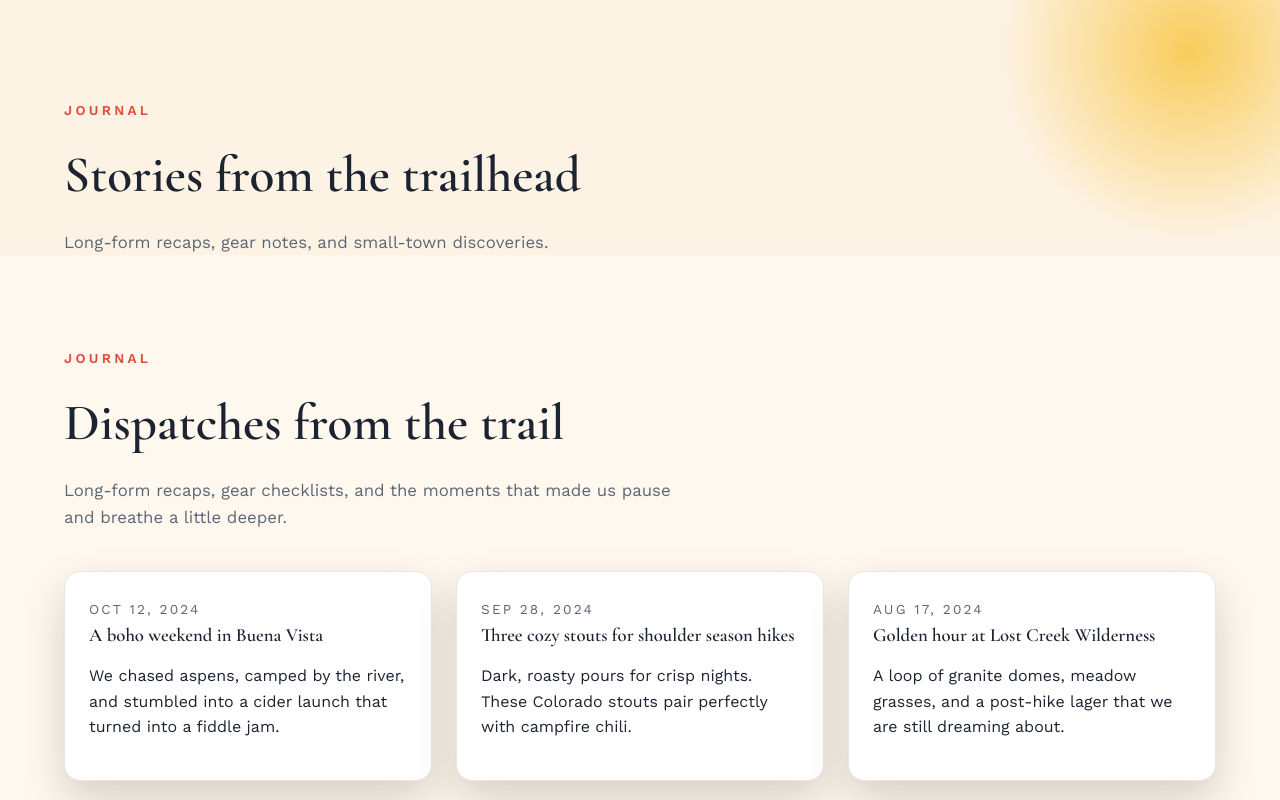
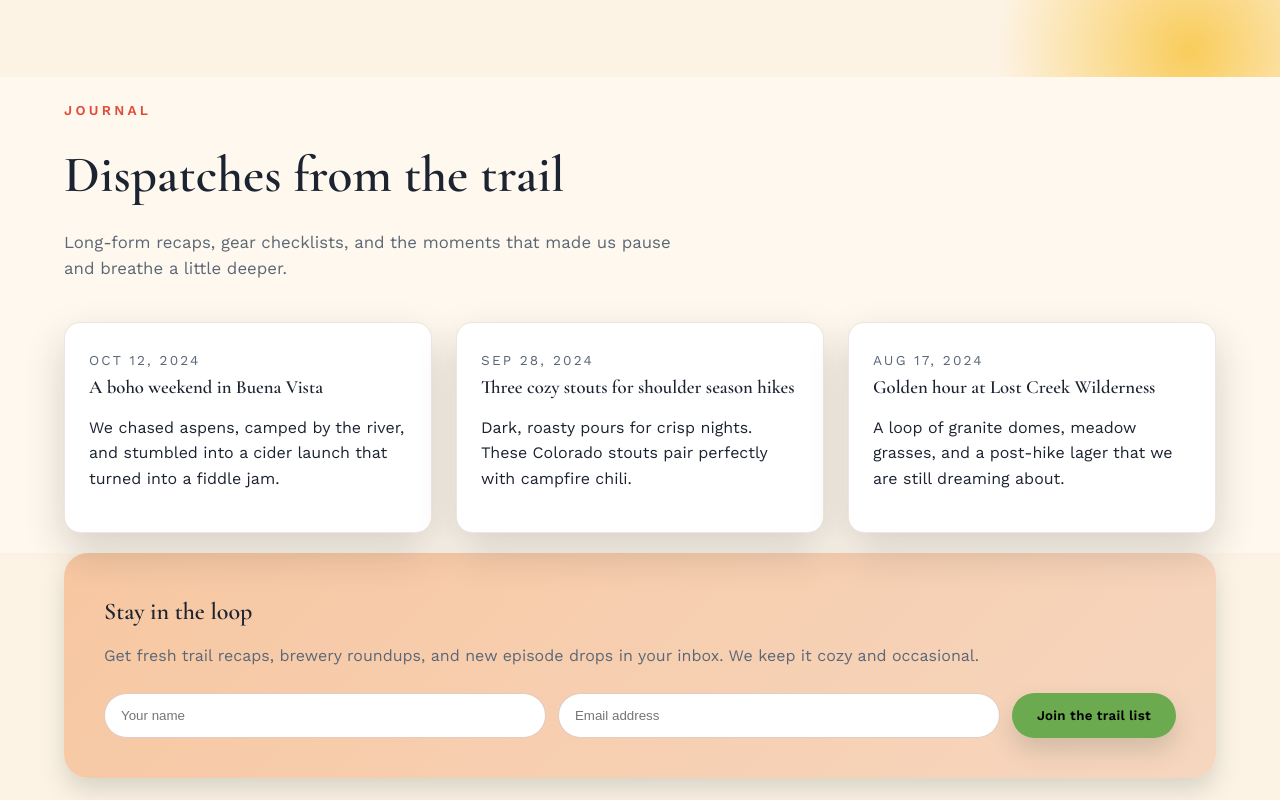
Before and after one commit to spencer-w-mathews/coloradohikeandbrew, a React (Vite) app: page /journal in a window 1280 px wide. Shown: the top 800 px of the page. Built offline with nearby package versions, Linux system fonts and the light colour scheme.

Commit message:
css updates

```diff
--- a/src/pages/JournalPage.tsx
+++ b/src/pages/JournalPage.tsx
@@ -1,23 +1,9 @@
-import styled from 'styled-components'
-import Container from '../components/common/Container'
-import { Eyebrow, Title, Subtitle } from '../components/common/SectionHeading'
 import JournalSection from '../sections/JournalSection'
 import NewsletterSection from '../sections/NewsletterSection'
-
-const Hero = styled.section`
-  padding: 20px 0 0;
-`
 
 const JournalPage = () => {
   return (
     <>
-      <Hero>
-        <Container>
-          <Eyebrow>Journal</Eyebrow>
-          <Title>Stories from the trailhead</Title>
-          <Subtitle>Long-form recaps, gear notes, and small-town discoveries.</Subtitle>
-        </Container>
-      </Hero>
       <JournalSection />
       <NewsletterSection />
     </>
--- a/src/sections/BeerReviewsSection.tsx
+++ b/src/sections/BeerReviewsSection.tsx
@@ -5,7 +5,7 @@ import { Eyebrow, Title, Subtitle } from '../components/common/SectionHeading'
 import { beerReviews } from '../data/content'
 
 const Section = styled.section`
-  padding: 40px 0;
+  padding: 20px 0;
   background: ${({ theme }) => theme.colors.haze};
 `
 
--- a/src/sections/JournalSection.tsx
+++ b/src/sections/JournalSection.tsx
@@ -5,7 +5,7 @@ import { Eyebrow, Title, Subtitle } from '../components/common/SectionHeading'
 import { journalEntries } from '../data/content'
 
 const Section = styled.section`
-  padding: 90px 0;
+  padding: 20px 0;
   background: ${({ theme }) => theme.colors.surface};
 `
 
--- a/src/sections/NewsletterSection.tsx
+++ b/src/sections/NewsletterSection.tsx
@@ -4,7 +4,7 @@ import { Button } from '../components/common/Button'
 import Container from '../components/common/Container'
 
 const Section = styled.section`
-  padding: 80px 0 110px;
+  padding: 0px 0 110px;
 `
 
 const Card = styled(motion.div)`
```
